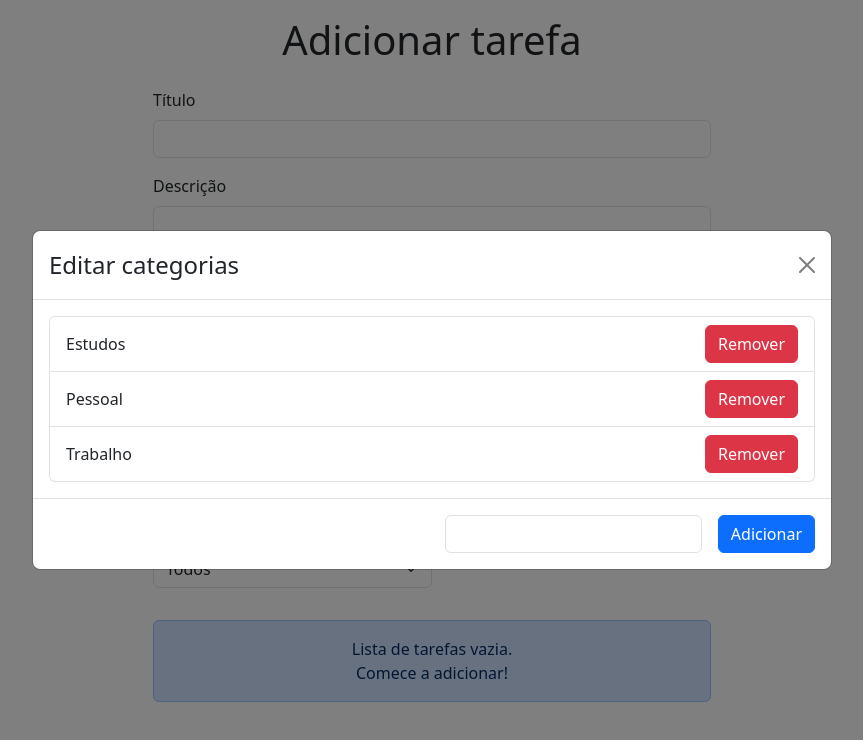
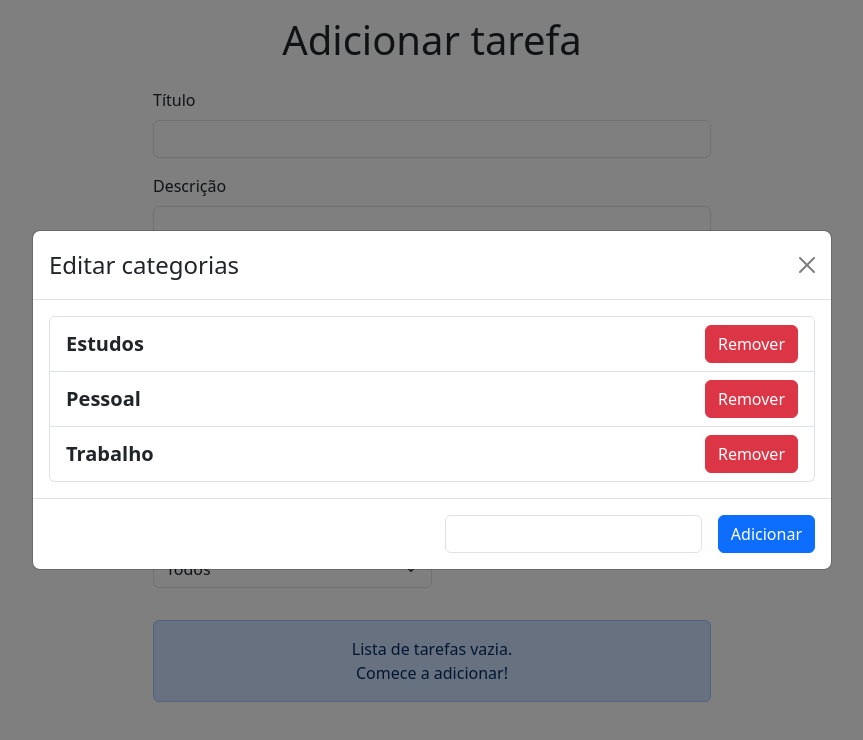
Before and after one commit to lucasrguidi/todolistreact, a React (Vite) app: page / in a window 1280 px wide. Both pictures are taken after a click on the button 520 px from the left and 359 px from the top of the page. Shown: the top 740 px of the page, without its empty margins (208-1071 px from the left). Built offline with nearby package versions, Linux system fonts and the light colour scheme.

Commit message:
fix categories font

```diff
--- a/src/Components/EditCategories.jsx
+++ b/src/Components/EditCategories.jsx
@@ -52,7 +52,7 @@
           {categories.map((category) => (
             <ListGroup.Item
               key={category}
-              className="d-flex justify-content-between align-items-center"
+              className="d-flex justify-content-between align-items-center fs-5 fw-bold"
             >
               {category}
               <Button
```
